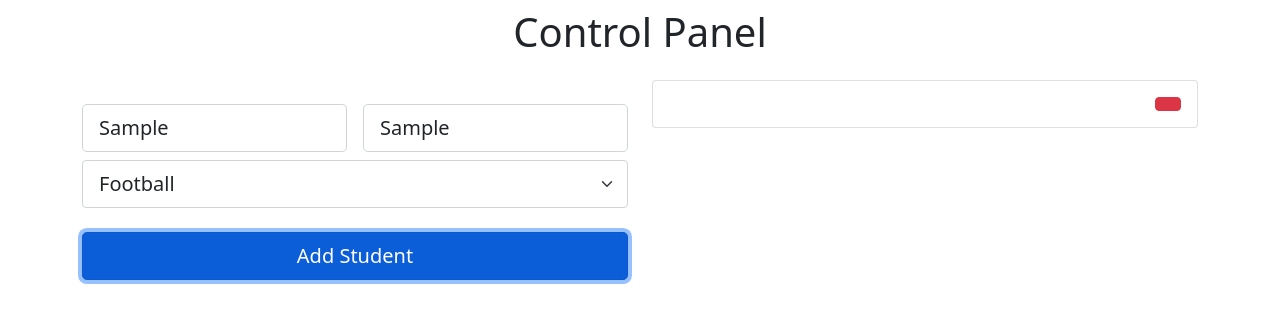
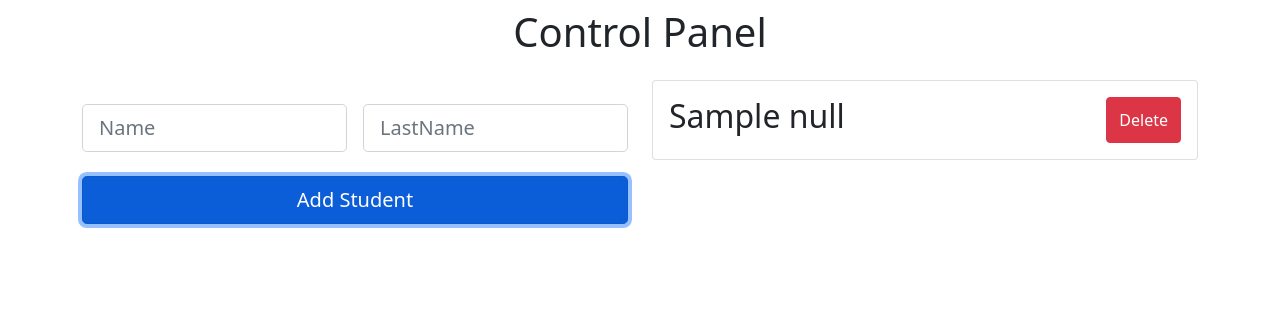
Before and after one commit to JOXONTOLAGANOV/Lesson_4_dom, a plain HTML site: page index.html in a window 1280 px wide. Both pictures are taken after typing "Sample", "Sample" into the empty fields and a click on the button "Add Student". Drawn offline with nearby package versions, Linux system fonts and the light colour scheme.

Commit message:
works works

```diff
--- a/index.html
+++ b/index.html
@@ -17,18 +17,18 @@
                     <form class="add-student-form">
                        <div class="row g-3">
                            <div class="col-lg-6">
-                             <input type="text" id="nameInput" placeholder="Name" class="mt-4 form-control form-control-lg" autocomplete="off" required >
+                             <input type="text" id="nameInput" placeholder="Name" class="mt-4 form-control form-control-lg " autocomplete="off" required >
                            </div>
                            <div class="col-lg-6">
                                <input type="text" id="lastNameInput" placeholder="LastName" class="mt-4 form-control form-control-lg" autocomplete="off" required >
                            </div>
                        </div>
 
-                       <select name="interest" id="interest" class="mt-2 form-select form-select-lg">
+                       <!-- <select name="interest" id="interest" class="mt-2 form-select form-select-lg">
                            <option value="Football">Football</option>
                            <option value="Math">Math</option>
                            <option value="Programming">Programming</option>
-                       </select>
+                       </select> -->
 
                        <button type="submit" class="btn btn-primary btn-lg w-100 mt-4">Add Student</button>
                     </form>
--- a/main.js
+++ b/main.js
@@ -12,6 +12,7 @@ formElement.addEventListener("submit", event => {
     const selectElement = document.querySelector("#interest")
 
 
+
     const newLiElement = document.createElement("Li")
     const newCardElement = document.createElement("div")
     const newCardBodyElement = document.createElement("div")
@@ -20,6 +21,7 @@ formElement.addEventListener("submit", event => {
     const newPElement = document.createElement("p")
     const newIterestElement = document.createElement("p")
     const newDeleteButtonElement = document.createElement("button")
+
 
 
     newCardElement.classList.add("card")
@@ -46,6 +48,14 @@ formElement.addEventListener("submit", event => {
     studentListElement.prepend(newLiElement)
 
 
-    newPElement.textContent = nameElement + " " + LastnameElement.value
-    newIterestElement.textContent = selectElement.value
+    newPElement.textContent = nameElement.value + " " + LastnameElement
+    newIterestElement.textContent = selectElement
+
+    newDeleteButtonElement.textContent = "Delete"
+
+    newDeleteButtonElement.addEventListener("click", event =>{
+        newLiElement.remove();
+    })
+
+    formElement.reset()
 })
```
